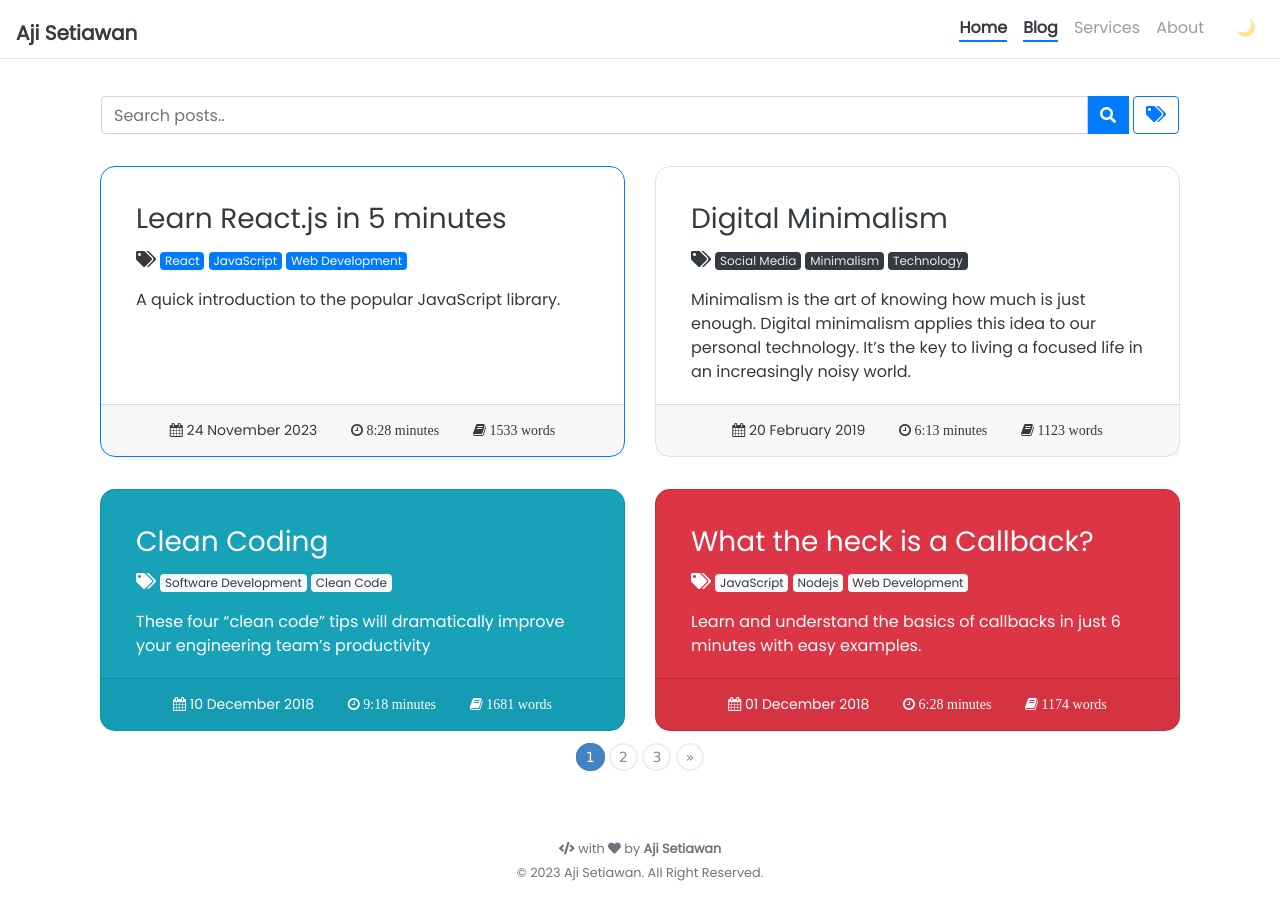
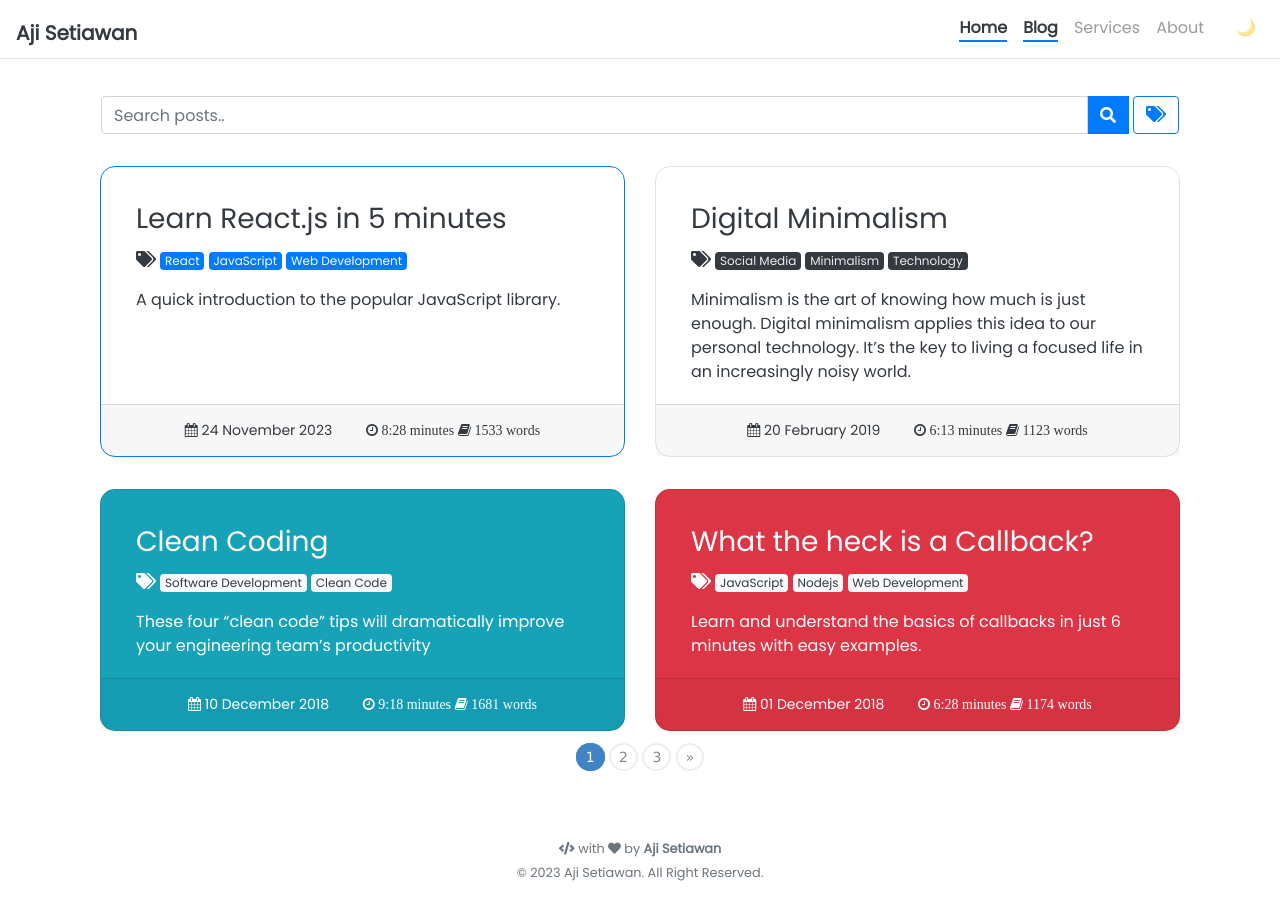
Before and after one commit to ajisetiawan716/ajisetiawan716.github.io, a Jekyll site: the page built from blog/index.html, in a window 1280 px wide. Built offline with Jekyll 4.4.1, drawn with Linux system fonts in a browser that asks for light colours; nearby versions of some CDN libraries; the list of posts is cut into pages by our own code; comment, search, counter and statistics services are not loaded.

Commit message:
Update reading_time.html

```diff
--- a/_includes/blog/reading_time.html
+++ b/_includes/blog/reading_time.html
@@ -16,5 +16,5 @@
   <span class="icon-book readingtime" >字数：{{ words }}</span>
 {% else %}
   <span class="fa fa-clock-o fa-1x" style="margin-left:30px;"> {{ time }} minutes</span>
-  <span class="fa fa-book fa-1x" style="margin-left:30px;"> {{ words }} words</span>
+  <span class="fa fa-book fa-1x"> {{ words }} words</span>
 {% endif %}
```
